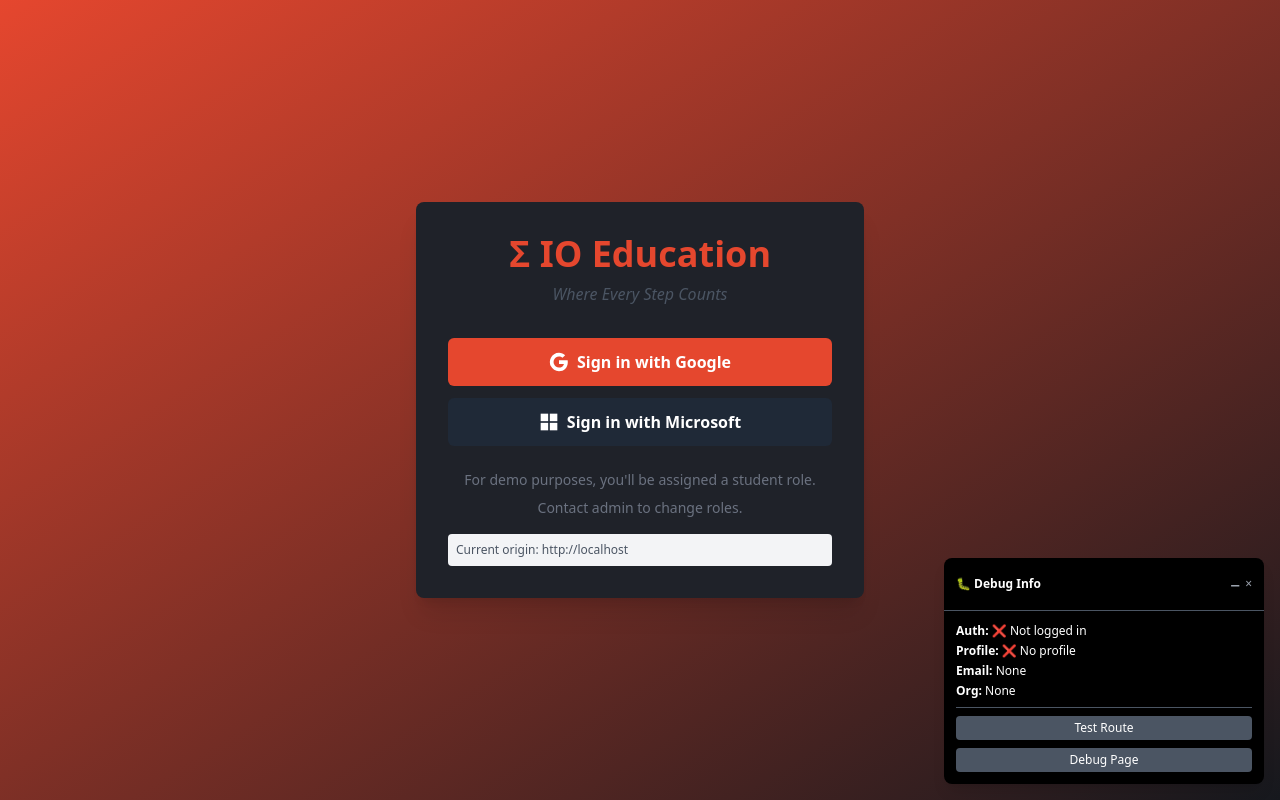
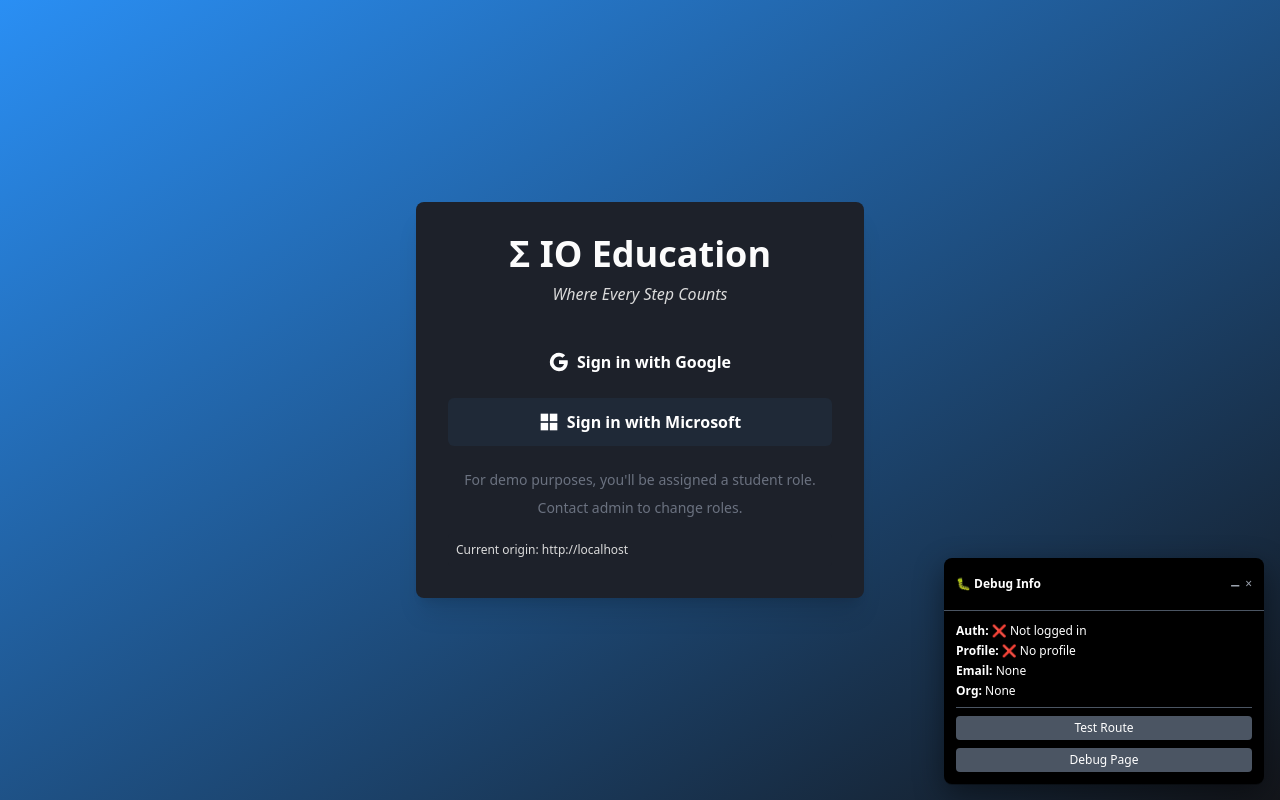
Before and after one commit to Tolverne/SigmaDesk, a React (Create React App) app: page /login in a window 1280 px wide. Built offline with nearby package versions, Linux system fonts and the light colour scheme; no server answers.

Commit message:
Rebrand 2

```diff
--- a/src/App.tsx
+++ b/src/App.tsx
@@ -158,24 +158,41 @@
     <ErrorBoundary>
       <Router>
         <AuthProvider>
-          <div className="App">
+          {/* App root with global background grid */}
+          <div className="relative min-h-screen bg-transparent">
+            {/* Sapphire/teal animated grid lives behind all content */}
+            <div className="io-bg-grid" aria-hidden />
+
             <Routes>
               {/* Public routes */}
               <Route path="/login" element={<LoginPage />} />
               <Route path="/" element={<LandingPage />} />
               <Route path="/unauthorized" element={<Layout><UnauthorizedPage /></Layout>} />
+
+              {/* Analytics */}
               <Route
                 path="/courses/:courseId/classes/:classId/lessons/:lessonId/analytics"
-                element={<ClassAnalyticsPage />}
+                element={<Layout><ClassAnalyticsPage /></Layout>}
               />
-              <Route path="/analytics" element={<AnalyticsHomePage />} />
-              {/* Debug and Test routes */}
-              <Route path="/test" element={<Layout><TestRouteContent /></Layout>} />
+              <Route path="/analytics" element={<Layout><AnalyticsHomePage /></Layout>} />
+
+              {/* Debug & Test (use dark surface so grid shows) */}
+              <Route
+                path="/test"
+                element={
+                  <Layout>
+                    <div className="p-8 rounded-xl border border-io-border bg-io-surface shadow-io">
+                      <TestRouteContent />
+                    </div>
+                  </Layout>
+                }
+              />
+
               <Route
                 path="/debug"
                 element={
                   <Layout>
-                    <div className="p-8 bg-white rounded-lg shadow">
+                    <div className="p-8 rounded-xl border border-io-border bg-io-surface shadow-io">
                       <h1 className="text-2xl mb-4">Debug Dashboard</h1>
                       <div className="grid grid-cols-1 md:grid-cols-2 gap-6">
                         <div>
@@ -196,7 +213,7 @@
                                   alert(`Connection failed: ${err}`);
                                 }
                               }}
-                              className="w-full px-4 py-2 bg-blue-500 text-white rounded hover:bg-blue-600"
+                              className="w-full px-4 py-2 rounded-md bg-io-primary text-io-primary-fg hover:brightness-110"
                             >
                               Test Supabase Connection
                             </button>
@@ -218,18 +235,9 @@
                 }
               />
 
-              {/* Course routes - NEW STRUCTURE */}
+              {/* Courses */}
+              <Route path="/courses" element={<Layout><CoursesPage /></Layout>} />
 
-              {/* Course list - accessible to all authenticated */}
-              <Route
-                path="/courses"
-                element={<Layout><CoursesPage /></Layout>}
-              />
-
-              {/* Course detail with optional class context */}
-              {/* This handles both:
-                  - /courses/:courseId (teachers see class selector, students see course)
-                  - /courses/:courseId/classes/:classId (class-aware view) */}
               <Route
                 path="/courses/:courseId"
                 element={<Layout><CourseDetailPage /></Layout>}
@@ -239,7 +247,7 @@
                 element={<Layout><CourseDetailPage /></Layout>}
               />
 
-              {/* Lesson with explicit class context (teachers and students after redirect) */}
+              {/* Lessons */}
               <Route
                 path="/courses/:courseId/classes/:classId/lessons/:lessonId"
                 element={
@@ -248,8 +256,6 @@
                   </ProtectedRoute>
                 }
               />
-
-              {/* Legacy lesson route - auto-redirects to class-aware URL */}
               <Route
                 path="/courses/:courseId/lessons/:lessonId"
                 element={
@@ -259,11 +265,13 @@
                 }
               />
 
-              {/* Admin routes */}
+              {/* Admin */}
               <Route
                 path="/admin/*"
                 element={
                   <ProtectedRoute allowedRoles={['admin', 'super_admin']}>
+                    {/* Keep the grid visible by wrapping with Layout once */}
+                    <Layout>
                       <Routes>
                         <Route path="/" element={<AdminLayout><AdminDashboard /></AdminLayout>} />
                         <Route path="/courses" element={<AdminLayout><AdminCourses /></AdminLayout>} />
@@ -280,15 +288,16 @@
                         <Route path="/users/invite" element={<AdminLayout><AdminUserInvite /></AdminLayout>} />
                         <Route path="/settings" element={<AdminLayout><AdminSettings /></AdminLayout>} />
                       </Routes>
+                    </Layout>
                   </ProtectedRoute>
                 }
               />
 
-              {/* 404 - NOT wrapped in Layout */}
+              {/* 404 */}
               <Route path="*" element={<NotFoundPage />} />
             </Routes>
 
-            {/* Debug component - shows in development */}
+            {/* Dev-only helper */}
             <DebugInfo />
           </div>
         </AuthProvider>
@@ -297,4 +306,5 @@
   );
 }
 
+
 export default App;
--- a/src/index.css
+++ b/src/index.css
@@ -3,54 +3,43 @@
 @tailwind utilities;
 
 /* =========================================================
-   IO Education — Design Tokens (Dark theme by default)
-   These pairs with tailwind.config.js 'io-*' color keys.
+   IO Education — Sapphire/Teal Dark Theme (Global)
    ========================================================= */
 :root {
-  /* Surfaces & text (HSL values only; Tailwind uses hsl(var(--...))) */
-  --io-bg:           222 15% 10%;   /* deep blue-gray */
-  --io-surface:      222 14% 14%;   /* card bg */
-  --io-muted:        222 10% 22%;
-  --io-border:       222 10% 28%;
+  /* Surfaces */
+  --io-bg:           222 16% 9%;
+  --io-surface:      222 18% 14%;
+  --io-surface-2:    222 22% 18%;
+  --io-muted:        222 16% 24%;
+  --io-border:       222 18% 34%;
 
-  --io-text:         45 20% 96%;    /* near-white text */
-  --io-text-muted:   40  8% 72%;
+  /* Typography — lighter */
+  --io-text:         0 0% 99%;
+  --io-text-muted:   0 0% 86%;
 
-  /* Brand — red/orange/yellow spectrum */
-  --io-primary:      8  78% 54%;    /* red-vermillion */
-  --io-primary-fg:   0   0% 100%;
+  /* Brand (Sapphire/Teal) */
+  --io-primary:      210 90% 56%;
+  --io-primary-fg:   0 0% 100%;
+  --io-accent:       174 72% 46%;
+  --io-accent-fg:    200 30% 10%;
 
-  --io-accent:       24 90% 55%;    /* orange */
-  --io-accent-fg:    0   0% 100%;
-
-  --io-highlight:    40 95% 58%;    /* yellow */
-  --io-highlight-fg: 24 28% 18%;
-
-  /* Status */
-  --io-success:      142 55% 45%;
-  --io-danger:       0   72% 55%;
+  /* Extras / status */
+  --io-highlight:    190 92% 64%;
+  --io-highlight-fg: 200 30% 14%;
+  --io-success:      142 56% 48%;
+  --io-danger:       0   74% 56%;
   --io-warning:      38  92% 58%;
 }
 
-/* Optional: light theme overrides if you add a toggle later
-:root.light {
-  --io-bg:           45 20% 98%;
-  --io-surface:      0  0% 100%;
-  --io-muted:        220 12% 94%;
-  --io-border:       220 10% 86%;
-  --io-text:         222 22% 10%;
-  --io-text-muted:   222 10% 40%;
-} */
+/* =========================================================
+   Base layout & typography
+   ========================================================= */
+html, body, #root { height: 100%; }
 
-/* =========================================================
-   Base element resets & typography
-   ========================================================= */
-@layer base {
-  html, body, #root { @apply min-h-screen; }
 body {
+  margin: 0;
   background: hsl(var(--io-bg));
   color: hsl(var(--io-text));
-    margin: 0;
   font-family:
     ui-sans-serif, system-ui, -apple-system, BlinkMacSystemFont,
     "Segoe UI", Roboto, Oxygen, Ubuntu, Cantarell, "Fira Sans",
@@ -60,105 +49,100 @@
   text-rendering: optimizeLegibility;
 }
 
-  *, *::before, *::after {
+/* Smooth transitions for theme-aware elements */
+*,
+*::before,
+*::after {
   border-color: hsl(var(--io-border));
-    transition: background-color .2s ease, color .2s ease, border-color .2s ease;
 }
+body, a, button, input, textarea, select, .io-surface, .io-card {
+  transition:
+    background-color .2s ease,
+    color .2s ease,
+    border-color .2s ease,
+    box-shadow .2s ease,
+    filter .2s ease;
 }
 
-/* =========================================================
-   Compatibility shims (so legacy classes don't 404)
-   Remove once all usages are migrated to io-* utilities.
-   ========================================================= */
-@layer utilities {
-  /* Old “bg-bg / text-text / border-border” style tokens */
-  .bg-bg            { @apply bg-io-bg; }
-  .bg-soft          { @apply bg-io-soft; }              /* maps to io-surface */
-  .text-text        { @apply text-io-text; }
-  .text-muted       { @apply text-io-text-muted; }
-  .text-fg          { @apply text-io-text; }
-  .text-fg-muted    { @apply text-io-text-muted; }
-  .border-border    { @apply border-io-border; }
-
-  /* Old brand-ish aliases */
-  .bg-primary       { @apply bg-io-primary; }
-  .text-primary     { @apply text-io-primary; }
-  .bg-accent        { @apply bg-io-accent; }
-  .text-accent      { @apply text-io-accent; }
-}
-
-/* =========================================================
-   Links
-   ========================================================= */
+/* Links */
 a { color: hsl(var(--io-primary)); text-decoration: none; }
 a:hover { color: hsl(var(--io-accent)); text-decoration: underline; }
 
 /* =========================================================
-   Form controls
+   Buttons (utility-friendly classes)
    ========================================================= */
-input, textarea, select {
+.io-btn {
+  display: inline-flex; align-items: center; gap: .5rem;
+  padding: .6rem 1rem; border-radius: .85rem;
+  border: 1px solid hsl(var(--io-border));
   background: hsl(var(--io-surface));
   color: hsl(var(--io-text));
-  border: 1px solid hsl(var(--io-border));
-  border-radius: 0.5rem;
-  outline: none;
+  cursor: pointer;
+  box-shadow: 0 6px 20px rgba(0,0,0,.35);
 }
-input::placeholder, textarea::placeholder { color: hsl(var(--io-text-muted)); }
-input:focus, textarea:focus, select:focus {
-  box-shadow: 0 0 0 3px hsl(var(--io-primary) / 0.25);
-  border-color: hsl(var(--io-primary));
+.io-btn:hover { background: hsl(var(--io-surface-2)); }
+
+.io-btn-primary {
+  background: linear-gradient(
+    135deg,
+    hsl(var(--io-primary)) 0%,
+    hsl(var(--io-accent)) 100%
+  );
+  border-color: transparent;
+  color: hsl(var(--io-primary-fg));
+  box-shadow: 0 12px 30px hsla(210,90%,56%,0.36);
 }
+.io-btn-primary:hover { filter: brightness(1.05); }
 
-/* =========================================================
-   Buttons (utility classes complement Tailwind)
-   ========================================================= */
-.io-btn {
-  display: inline-flex;
-  align-items: center;
-  gap: .5rem;
-  padding: .5rem .875rem;
-  border-radius: 0.75rem;
-  border: 1px solid hsl(var(--io-border));
-  background: hsl(var(--io-muted));
+.io-btn-ghost {
+  background: transparent;
+  border-color: hsl(var(--io-border));
   color: hsl(var(--io-text));
-  cursor: pointer;
 }
-.io-btn:hover { background: hsl(var(--io-surface)); }
-.io-btn-primary {
-  background: hsl(var(--io-primary));
-  border-color: hsl(var(--io-primary));
-  color: hsl(var(--io-primary-fg));
-}
-.io-btn-primary:hover {
-  background: hsl(var(--io-accent));
-  border-color: hsl(var(--io-accent));
-}
-.io-btn-ghost { background: transparent; border-color: hsl(var(--io-border)); }
 
 /* =========================================================
    Cards & surfaces
    ========================================================= */
-.io-surface, .io-card {
+.io-card, .io-surface {
   background: hsl(var(--io-surface));
   color: hsl(var(--io-text));
+  border-radius: 1rem;
   border: 1px solid hsl(var(--io-border));
-  border-radius: 1rem; /* matches Tailwind extend: borderRadius.io */
-  box-shadow: 0 6px 24px rgba(0,0,0,.35); /* matches shadow-io */
+  box-shadow: 0 10px 28px rgba(0,0,0,.38);
+  background-image: none;
 }
 
-/* Subtle dividers */
-.hr, .io-divider { height: 1px; background: hsl(var(--io-border)); border: 0; }
+.io-card--emphasis {
+  background:
+    linear-gradient(180deg, hsla(210,90%,56%,0.08), hsla(174,72%,46%,0.08)),
+    hsl(var(--io-surface-2));
+  border: 1px solid hsla(210,90%,56%,0.35);
+  box-shadow: 0 14px 34px hsla(210,90%,20%,0.45);
+  position: relative;
+}
+.io-card--emphasis::before {
+  content: '';
+  position: absolute; inset: -1px; border-radius: inherit;
+  background: linear-gradient(135deg,
+    hsla(210,90%,56%,0.55),
+    hsla(174,72%,46%,0.35)
+  );
+  mask: linear-gradient(#000 0 0) content-box, linear-gradient(#000 0 0);
+  -webkit-mask: linear-gradient(#000 0 0) content-box, linear-gradient(#000 0 0);
+  -webkit-mask-composite: xor; mask-composite: exclude;
+  padding: 1px; pointer-events: none;
+}
 
-/* Muted text */
-.io-muted { color: hsl(var(--io-text-muted)); }
+/* Dividers & muted text */
+.io-divider { height: 1px; background: hsl(var(--io-border)); border: 0; }
+.io-muted   { color: hsl(var(--io-text-muted)); }
 
 /* =========================================================
-   Tables (quick dark styling)
+   Tables
    ========================================================= */
 table {
   width: 100%;
-  border-collapse: separate;
-  border-spacing: 0;
+  border-collapse: separate; border-spacing: 0;
   background: hsl(var(--io-surface));
   color: hsl(var(--io-text));
   border: 1px solid hsl(var(--io-border));
@@ -166,12 +150,60 @@
   overflow: hidden;
 }
 th, td { padding: .75rem 1rem; border-bottom: 1px solid hsl(var(--io-border)); }
-thead th { background: hsl(var(--io-muted)); color: hsl(var(--io-text)); text-align: left; }
-tbody tr:hover { background: hsl(var(--io-muted) / 0.5); }
+thead th { background: hsl(var(--io-muted)); text-align: left; }
+tbody tr:hover { background: hsla(210, 20%, 60%, 0.08); }
 
 /* =========================================================
-   Scrollbars (Chromium/WebKit)
+   Global geometric background
+   Mount exactly once: <div class="io-bg-grid" aria-hidden="true" />
    ========================================================= */
+/* ===== IO Education Global Background (brighter sapphire, thicker lines) ===== */
+.io-bg-grid {
+  position: fixed;
+  inset: 0;
+  z-index: -1;            /* stays behind everything */
+  pointer-events: none;
+  background:
+    /* Sapphire/teal glows */
+    radial-gradient(1400px 700px at 55% 64%, hsla(210, 95%, 60%, 0.20) 0%, transparent 70%),
+    radial-gradient(1000px 560px at 20% 22%, hsla(174, 72%, 46%, 0.14) 0%, transparent 68%),
+    radial-gradient(760px 460px  at 86% 22%, hsla(210, 92%, 58%, 0.16) 0%, transparent 64%),
+    hsl(var(--io-bg));
+}
+
+/* Sapphire grid lines overlay (slightly thicker & brighter) */
+.io-bg-grid::before,
+.io-bg-grid::after {
+  content: '';
+  position: absolute;
+  inset: 0;
+  /* 56px cells with ~1.5px lines; boosted alpha for readability */
+  background-image:
+    repeating-linear-gradient(0deg,   hsla(210, 95%, 62%, 0.10) 0 1.5px, transparent 1.5px 56px),
+    repeating-linear-gradient(90deg,  hsla(210, 95%, 62%, 0.10) 0 1.5px, transparent 1.5px 56px);
+  mask-image: radial-gradient(85% 85% at 50% 50%, #000 65%, transparent 100%);
+  /* helps on Safari/WebKit */
+  -webkit-mask-image: radial-gradient(85% 85% at 50% 50%, #000 65%, transparent 100%);
+}
+
+/* Slow parallax shimmer so it feels alive */
+.io-bg-grid::after {
+  opacity: 0.75;
+  animation: io-slow-pan 60s linear infinite;
+}
+
+@keyframes io-slow-pan {
+  0%   { transform: translate3d(0, 0, 0) rotate(0deg); }
+  50%  { transform: translate3d(-2.2%, -1.2%, 0) rotate(0.6deg); }
+  100% { transform: translate3d(0, 0, 0) rotate(0deg); }
+}
+
+
+/* =========================================================
+   Selection & scrollbars
+   ========================================================= */
+::selection { background: rgba(56, 189, 248, .25); } /* cyan-ish */
+
 *::-webkit-scrollbar { width: 10px; height: 10px; }
 *::-webkit-scrollbar-track { background: hsl(var(--io-bg)); }
 *::-webkit-scrollbar-thumb {
@@ -182,63 +214,121 @@
 *::-webkit-scrollbar-thumb:hover { background: hsl(var(--io-border)); }
 
 /* =========================================================
-   Legacy custom blocks (themed for dark)
+   Legacy blocks themed
    ========================================================= */
 .video iframe {
   width: 100%;
   aspect-ratio: 16 / 9;
   display: block;
   border: 1px solid hsl(var(--io-border));
-  border-radius: 0.75rem;
+  border-radius: .75rem;
   background: #000;
 }
-
 img { max-width: 100%; height: auto; }
-
 .questions { display: grid; gap: 1rem; }
 .question {
-  padding: .75rem;
-  border-radius: .75rem;
+  padding: .75rem; border-radius: .75rem;
   background: hsl(var(--io-surface));
   box-shadow: 0 0 0 1px hsl(var(--io-border));
 }
 .parts { padding-left: 1.25rem; }
 
 /* =========================================================
-   Utility helpers
+   Prose (if using @tailwind/typography)
    ========================================================= */
-.badge {
-  display: inline-flex;
-  align-items: center;
-  gap: .25rem;
-  padding: .125rem .5rem;
-  border-radius: 999px;
-  font-size: .75rem;
-  border: 1px solid hsl(var(--io-border));
-  background: hsl(var(--io-muted));
-  color: hsl(var(--io-text));
-}
-.badge--success { background: hsl(var(--io-success) / .15); color: hsl(var(--io-success)); border-color: hsl(var(--io-success) / .35); }
-.badge--danger  { background: hsl(var(--io-danger)  / .15); color: hsl(var(--io-danger));  border-color: hsl(var(--io-danger)  / .35); }
-.badge--warn    { background: hsl(var(--io-warning) / .15); color: hsl(var(--io-warning)); border-color: hsl(var(--io-warning) / .35); }
+.prose { background: transparent; color: hsl(var(--io-text)); }
+.prose :where(h1,h2,h3,h4,strong) { color: hsl(var(--io-text)); }
+.prose :where(p,li,blockquote,figcaption) { color: hsl(var(--io-text-muted)); }
 
-/* Focus ring helper for keyboard users */
+/* =========================================================
+   Focus visible
+   ========================================================= */
 :focus-visible {
   outline: 3px solid hsl(var(--io-highlight));
   outline-offset: 2px;
   border-radius: .5rem;
 }
 
-/* Optional: selection color */
-::selection { background: rgba(255, 179, 71, .25); }
+/* =========================================================
+   Dark overrides for legacy light utilities
+   Route common light classes to the dark palette globally.
+   ========================================================= */
+@layer utilities {
+  /* Surfaces */
+  .bg-white,
+  .bg-gray-50,
+  .bg-gray-100,
+  .bg-slate-50,
+  .bg-neutral-50,
+  .bg-zinc-50 {
+    @apply bg-io-surface !important;
+  }
 
-/* TEMP: soften common light utilities on dark (remove as you migrate) */
+  .bg-gray-200,
+  .bg-slate-100,
+  .bg-neutral-100 {
+    @apply bg-io-surface !important;
+  }
+
+  /* Text */
+  .text-black,
+  .text-gray-900,
+  .text-slate-900,
+  .text-neutral-900,
+  .text-gray-800,
+  .text-slate-800 {
+    @apply text-io-text !important;
+  }
+
+  .text-gray-700,
+  .text-gray-600,
+  .text-slate-700,
+  .text-slate-600,
+  .text-neutral-700,
+  .text-neutral-600 {
+    @apply text-io-text-muted !important;
+  }
+
+  /* Borders & dividers */
+  .border-gray-200,
+  .border-gray-300,
+  .border-slate-200,
+  .border-neutral-200,
+  .divide-gray-200,
+  .divide-slate-200,
+  .divide-neutral-200 {
+    @apply border-io-border !important;
+  }
+
+  /* Shadows on dark */
+  .shadow,
+  .shadow-sm,
+  .shadow-md,
+  .shadow-lg {
+    box-shadow: 0 10px 30px rgba(0,0,0,.45), 0 1px 0 rgba(0,0,0,.3) !important;
+  }
+
+  /* Common “card-like” aliases */
+  .card,
+  .panel,
+  .io-card,
+  .surface {
+    @apply bg-io-surface text-io-text border border-io-border rounded-2xl;
+  }
+}
+
+/* Optional base apply so root inherits dark tokens with Tailwind classes too */
+@layer base {
+  html, body, #root {
+    @apply bg-io-bg text-io-text;
+  }
+}
+
 @layer utilities {
-  .bg-white        { @apply bg-io-surface !important; }
-  .bg-gray-50      { @apply bg-io-surface/60 !important; }
-  .text-gray-900   { @apply text-io-text !important; }
-  .text-gray-800   { @apply text-io-text !important; }
-  .text-gray-700   { @apply text-io-text-muted !important; }
-  .border-gray-200 { @apply border-io-border !important; }
-  .shadow          { box-shadow: 0 6px 16px rgba(0,0,0,.35), 0 1px 1px rgba(0,0,0,.25) !important; }
+  .bg-white       { @apply bg-io-surface !important; }
+  .bg-gray-50     { @apply bg-io-surface !important; }
+  .text-gray-900  { @apply text-io-text !important; }
+  .text-gray-800  { @apply text-io-text !important; }
+  .text-gray-700  { @apply text-io-text-muted !important; }
+  .border-gray-200{ @apply border-io-border !important; }
 }
--- a/tailwind.config.js
+++ b/tailwind.config.js
@@ -2,56 +2,37 @@
 module.exports = {
   darkMode: 'class',
   content: [
-    './public/index.html',     // CRA / Vite (public)
-    './index.html',            // Vite root (safe to include)
+    './index.html',
     './src/**/*.{js,jsx,ts,tsx}',
   ],
   theme: {
     extend: {
       colors: {
-        /* IO Education tokens (defined as CSS variables in index.css) */
-        'io-bg':           'hsl(var(--io-bg))',
-        'io-surface':      'hsl(var(--io-surface))',
-        'io-soft':         'hsl(var(--io-soft))',
-        'io-border':       'hsl(var(--io-border))',
-        'io-text':         'hsl(var(--io-text))',
-        'io-text-muted':   'hsl(var(--io-text-muted))',
-
-        'io-primary':      'hsl(var(--io-primary))',
-        'io-primary-fg':   'hsl(var(--io-primary-fg))',
-        'io-accent':       'hsl(var(--io-accent))',
-        'io-accent-fg':    'hsl(var(--io-accent-fg))',
-        'io-highlight':    'hsl(var(--io-highlight))',
-        'io-highlight-fg': 'hsl(var(--io-highlight-fg))',
-
-        'io-success':      'hsl(var(--io-success))',
-        'io-warning':      'hsl(var(--io-warning))',
-        'io-danger':       'hsl(var(--io-danger))',
-
-        /* Legacy shims (so old classes don’t 404 while migrating) */
-        'sigma-blue':   'hsl(var(--io-primary))',
-        'sigma-dark':   'hsl(var(--io-bg))',
-        'sigma-light':  'hsl(var(--io-surface))',
-        'teacher-red':  'hsl(var(--io-danger))',
-        'teacher-green':'hsl(var(--io-success))',
+        /* IO Education design tokens (via CSS vars in index.css) */
+        'io-bg':            'hsl(var(--io-bg))',
+        'io-surface':       'hsl(var(--io-surface))',
+        'io-surface-2':     'hsl(var(--io-surface-2))',
+        'io-muted':         'hsl(var(--io-muted))',
+        'io-border':        'hsl(var(--io-border))',
+        'io-text':          'hsl(var(--io-text))',
+        'io-text-muted':    'hsl(var(--io-text-muted))',
+        'io-primary':       'hsl(var(--io-primary))',      // Sapphire
+        'io-primary-fg':    'hsl(var(--io-primary-fg))',
+        'io-accent':        'hsl(var(--io-accent))',       // Teal
+        'io-accent-fg':     'hsl(var(--io-accent-fg))',
+        'io-highlight':     'hsl(var(--io-highlight))',
+        'io-highlight-fg':  'hsl(var(--io-highlight-fg))',
+        'io-success':       'hsl(var(--io-success))',
+        'io-danger':        'hsl(var(--io-danger))',
+        'io-warning':       'hsl(var(--io-warning))',
       },
       boxShadow: {
-        io: '0 6px 24px rgba(0,0,0,0.35)',
-        card: '0 6px 16px rgba(0,0,0,0.35), 0 1px 1px rgba(0,0,0,0.25)',
+        io: '0 10px 28px rgba(0,0,0,.38)',
       },
       borderRadius: {
         io: '1rem',
       },
     },
   },
-  // Optional: safelist a few theme classes that might be applied dynamically
-  safelist: [
-    'bg-io-bg', 'bg-io-surface', 'bg-io-soft',
-    'text-io-text', 'text-io-text-muted',
-    'border-io-border',
-    'bg-io-primary', 'text-io-primary',
-    'bg-io-accent', 'text-io-accent',
-    'bg-io-highlight', 'text-io-highlight',
-  ],
   plugins: [],
 };
```
Also changed, not shown: src/pages/marketing/LandingPage.tsx (+72 -85 lines). Lines whose indentation alone changed are shown as unchanged.
